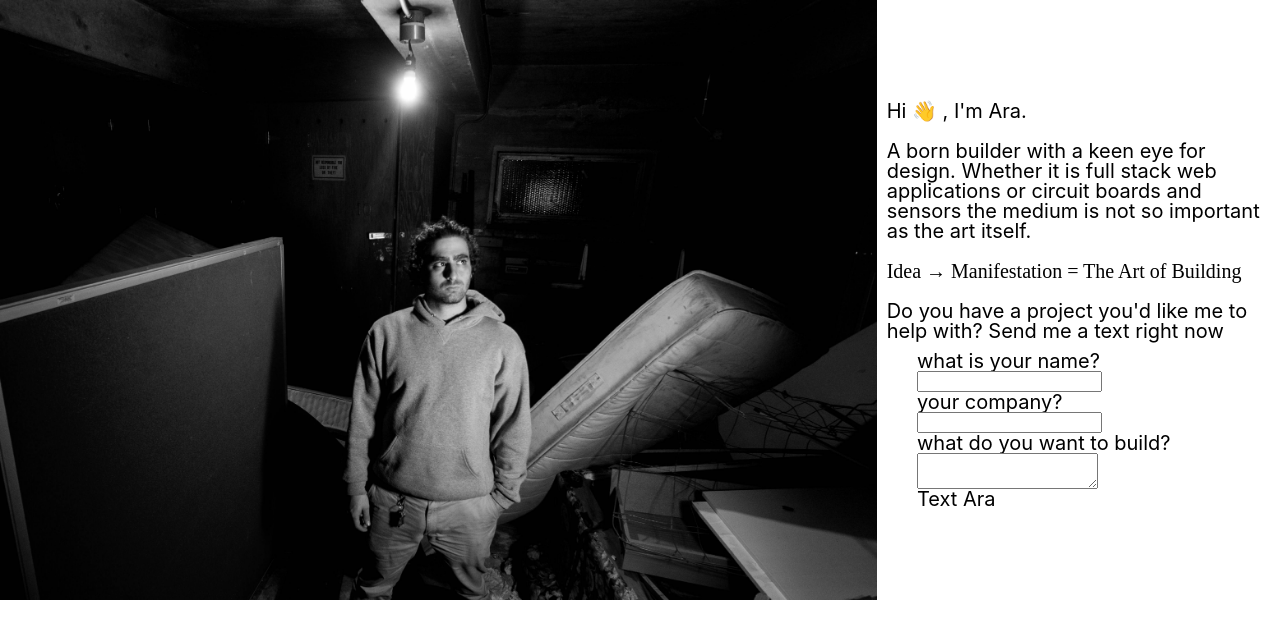
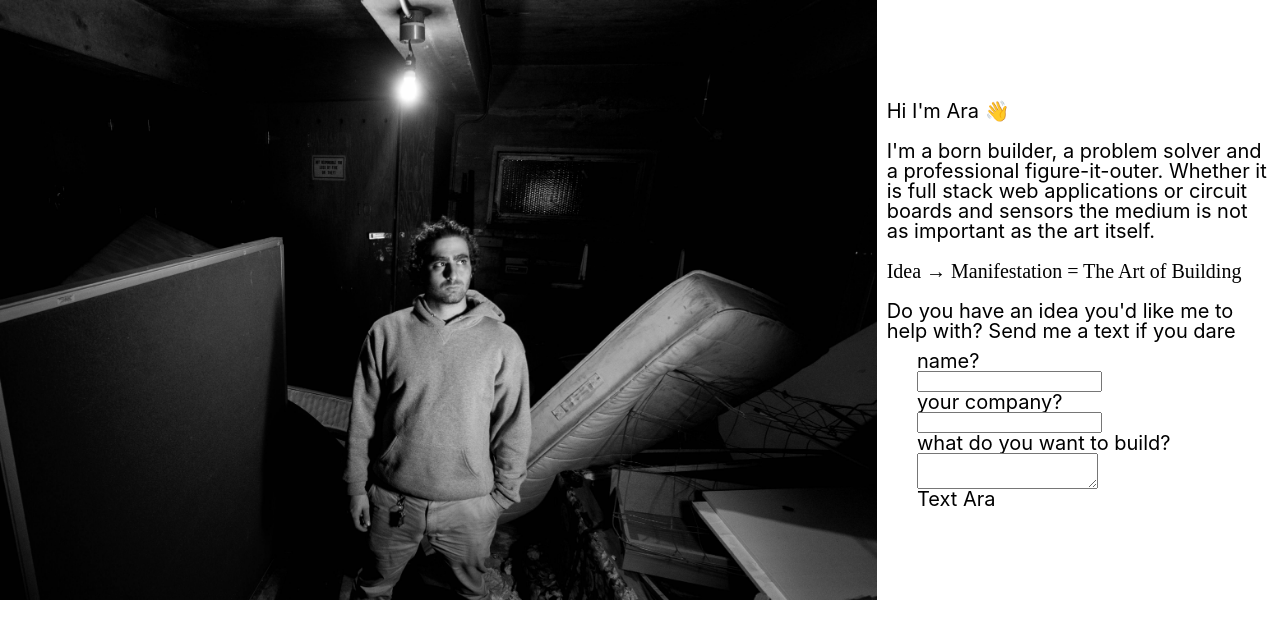
Before and after one commit to pr0grara/arconsult, a React (Create React App) app in the folder client/: page / in a window 1280 px wide. Shown: the top 638 px of the page. Built offline with nearby package versions, Linux system fonts and the light colour scheme.

Commit message:
pre-update push

```diff
--- a/client/src/componenets/landing/landing.js
+++ b/client/src/componenets/landing/landing.js
@@ -31,19 +31,18 @@ class Landing extends React.Component {
       <div id="landing">
         <img id="main-photo" src={img} alt="landing"></img>
         <div id="welcome-message">
-          <p>Hi 👋 , I'm Ara.</p>
+          <p>Hi I'm Ara 👋</p>
           <p>
-            A born builder with a keen eye for design. Whether it is full stack
-            web applications or circuit boards and sensors the medium is not so
+            I'm a born builder, a problem solver and a professional figure-it-outer. Whether it is full stack
+            web applications or circuit boards and sensors the medium is not as
             important as the art itself.
           </p>
           <p id="stunner">Idea &rarr; Manifestation = The Art of Building</p>
           <p>
-            Do you have a project you'd like me to help with? Send me a text
-            right now
+            Do you have an idea you'd like me to help with? Send me a text if you dare
           </p>
           <div id="sms-form">
-            <label>what is your name?</label>
+            <label>name?</label>
             <input className="answer" type="text"></input>
             <label>your company?</label>
             <input className="answer" type="text"></input>
```
Also changed, not shown: 8 other files (tests, documents, lock files or other folders).
